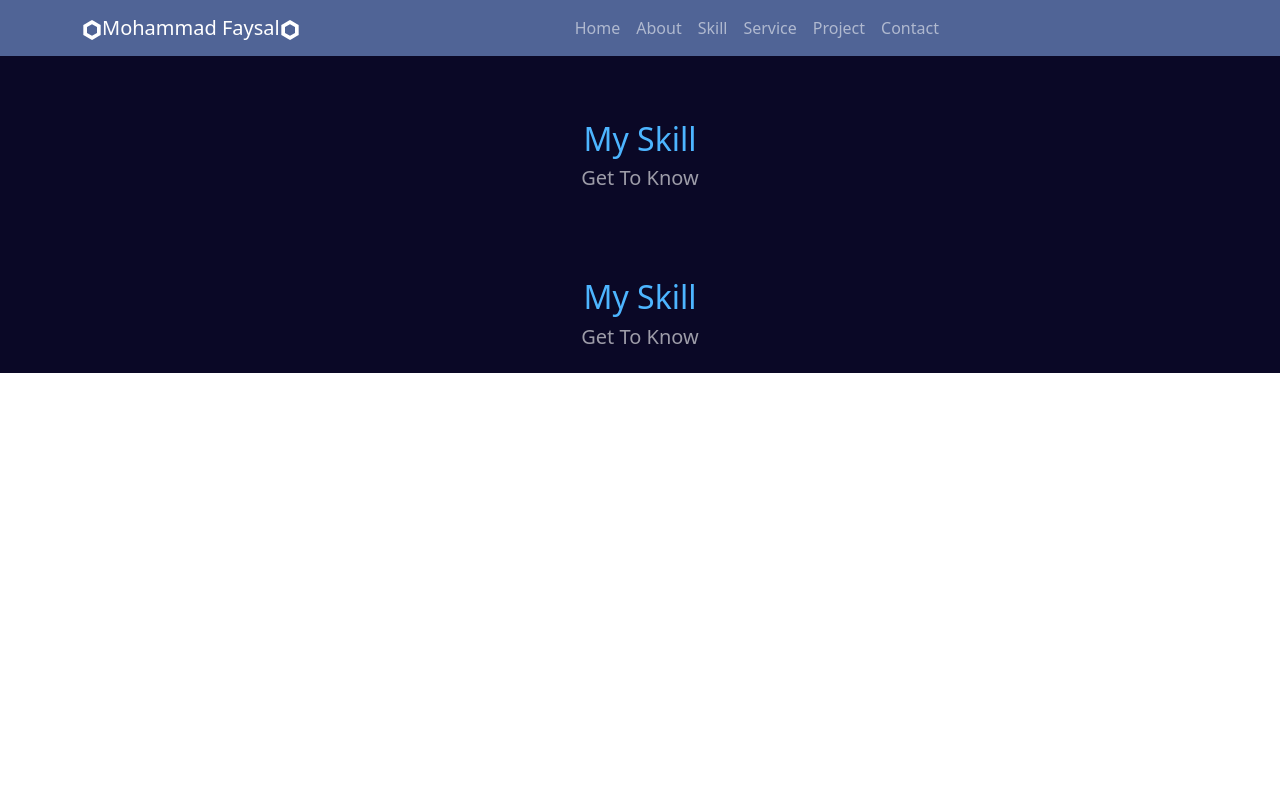
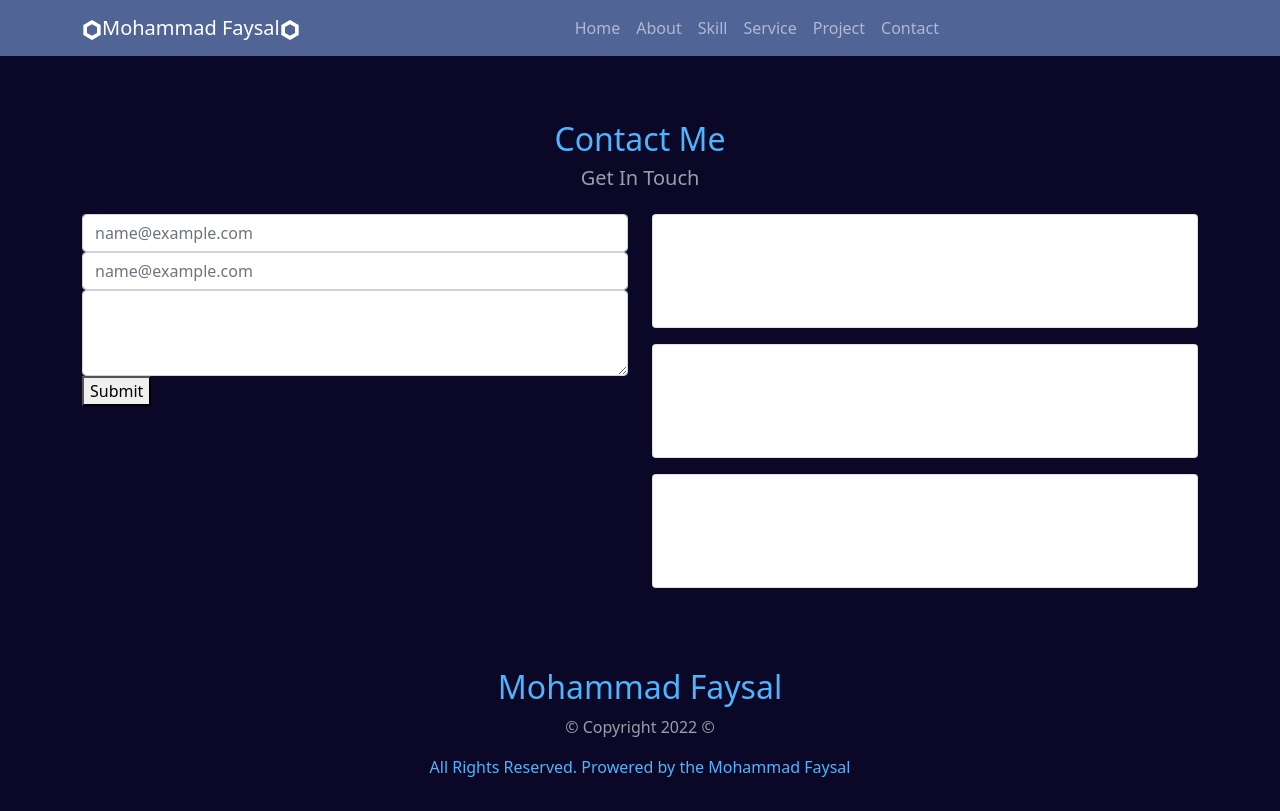
Before and after one commit to MohammadFaysal731/my-portfolio, a React (Create React App) app: page /contact in a window 1280 px wide. Built offline with nearby package versions, Linux system fonts and the light colour scheme.

Commit message:
add footer

```diff
--- a/src/components/Contact.js
+++ b/src/components/Contact.js
@@ -4,8 +4,38 @@ const Contact = () => {
     return (
         <section className='container pt-5'>
             <div className="text-center p-3">
-                <h2 style={{ color: 'rgba(77, 181, 255, 1)' }}>My Skill</h2>
-                <h5 style={{ color: 'rgba(255, 255, 255, 0.6)' }}>Get To Know</h5>
+                <h2 style={{ color: 'rgba(77, 181, 255, 1)' }}>Contact Me</h2>
+                <h5 style={{ color: 'rgba(255, 255, 255, 0.6)' }}>Get In Touch</h5>
+            </div>
+            <div className="row">
+                <div className="col-lg-6">
+                    <form >
+                        <input type="email" class="form-control" id="exampleFormControlInput1" placeholder="name@example.com" />
+                        <input type="email" class="form-control" id="exampleFormControlInput1" placeholder="name@example.com" />
+                        <textarea class="form-control" id="exampleFormControlTextarea1" rows="3"></textarea>
+                        <button type="submit">Submit</button>
+                    </form>
+                </div>
+                <div className="col-lg-6">
+                    <div class="card text-bg-primary mb-3">
+                        <div class="card-body">
+                            <h5 class="card-title">Primary card title</h5>
+                            <p class="card-text">Some quick example text to build on the card title and make up the bulk of the card's content.</p>
+                        </div>
+                    </div>
+                    <div class="card text-bg-primary mb-3">
+                        <div class="card-body">
+                            <h5 class="card-title">Primary card title</h5>
+                            <p class="card-text">Some quick example text to build on the card title and make up the bulk of the card's content.</p>
+                        </div>
+                    </div>
+                    <div class="card text-bg-primary mb-3">
+                        <div class="card-body">
+                            <h5 class="card-title">Primary card title</h5>
+                            <p class="card-text">Some quick example text to build on the card title and make up the bulk of the card's content.</p>
+                        </div>
+                    </div>
+                </div>
             </div>
         </section>
     );
--- a/src/components/Footer.js
+++ b/src/components/Footer.js
@@ -1,11 +1,14 @@
 import React from 'react';
 
 const Footer = () => {
+    const today = new Date()
+    const year = today.getFullYear()
     return (
         <footer className='container pt-5'>
             <div className="text-center p-3">
-                <h2 style={{ color: 'rgba(77, 181, 255, 1)' }}>My Skill</h2>
-                <h5 style={{ color: 'rgba(255, 255, 255, 0.6)' }}>Get To Know</h5>
+                <h2 style={{ color: 'rgba(77, 181, 255, 1)' }}> Mohammad Faysal</h2>
+                <p style={{ color: 'rgba(255, 255, 255, 0.6)' }}>&copy; Copyright {year} &copy;</p>
+                <p style={{ color: 'rgba(77, 181, 255, 1)' }}>All Rights Reserved. Prowered by the Mohammad Faysal</p>
             </div>
         </footer>
     );
--- a/src/components/Home.js
+++ b/src/components/Home.js
@@ -1,6 +1,7 @@
 import React from 'react';
 import About from './About';
 import Banner from './Banner';
+import Contact from './Contact';
 import Project from './Project';
 import Service from './Service';
 import Skill from './Skill';
@@ -13,6 +14,7 @@ const Home = () => {
             <Skill></Skill>
             <Service></Service>
             <Project></Project>
+            <Contact></Contact>
         </div>
     );
 };
--- a/src/components/Service.js
+++ b/src/components/Service.js
@@ -43,7 +43,7 @@ const Services = () => {
                     services.map(({ icon, name, description }, index) => <div key={index} class="col">
                         <div class="card">
                             <div class="card-body" style={{ backgroundColor: '#0A0826', color: 'white' }}>
-                                <h5 class="card-title">{name} {icon}</h5>
+                                <h5 class="card-title" style={{ color: 'rgba(77, 181, 255, 1)' }}>{name} {icon}</h5>
                                 <p class="card-text">{description}</p>
                             </div>
                         </div>
```
